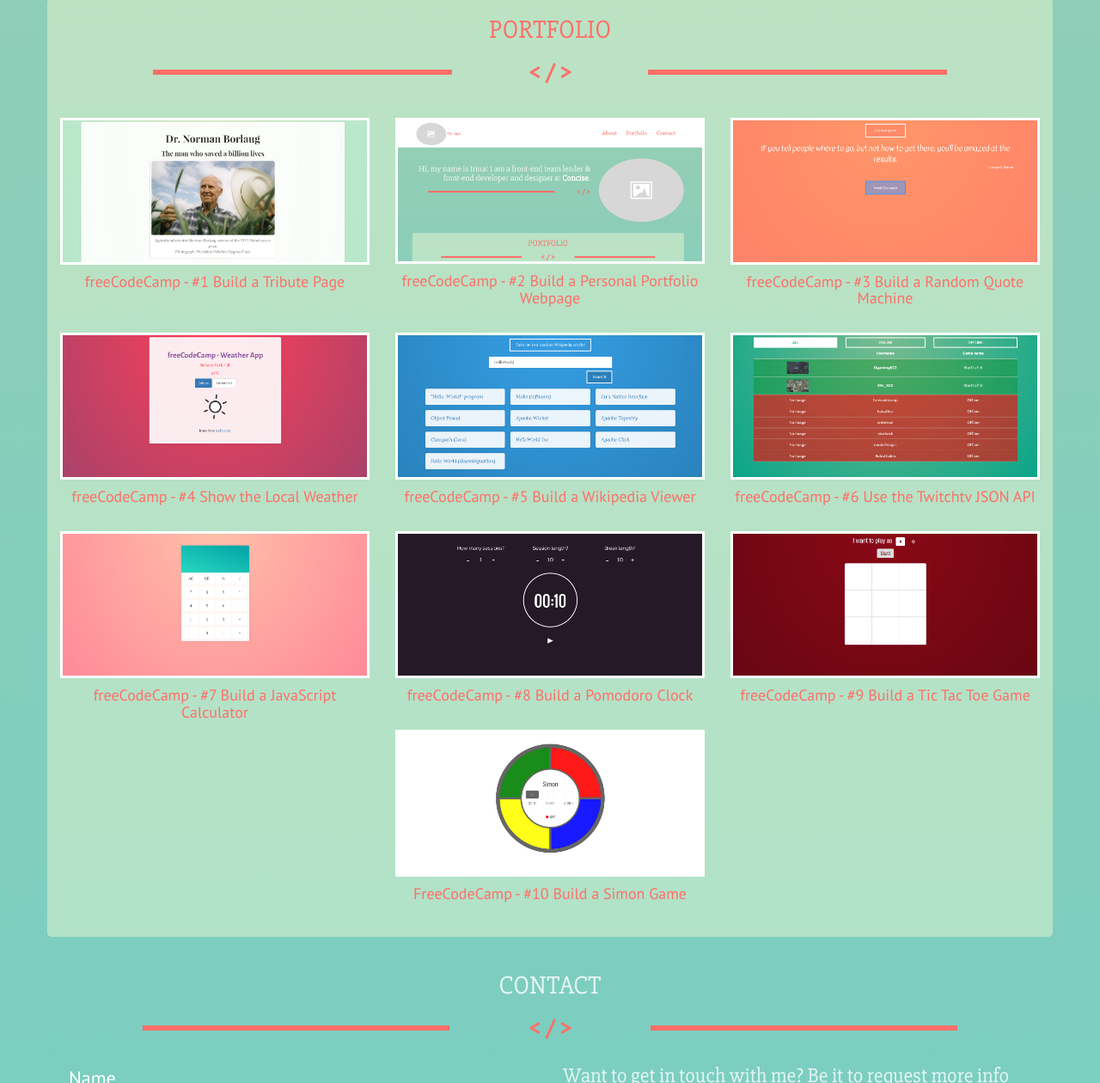
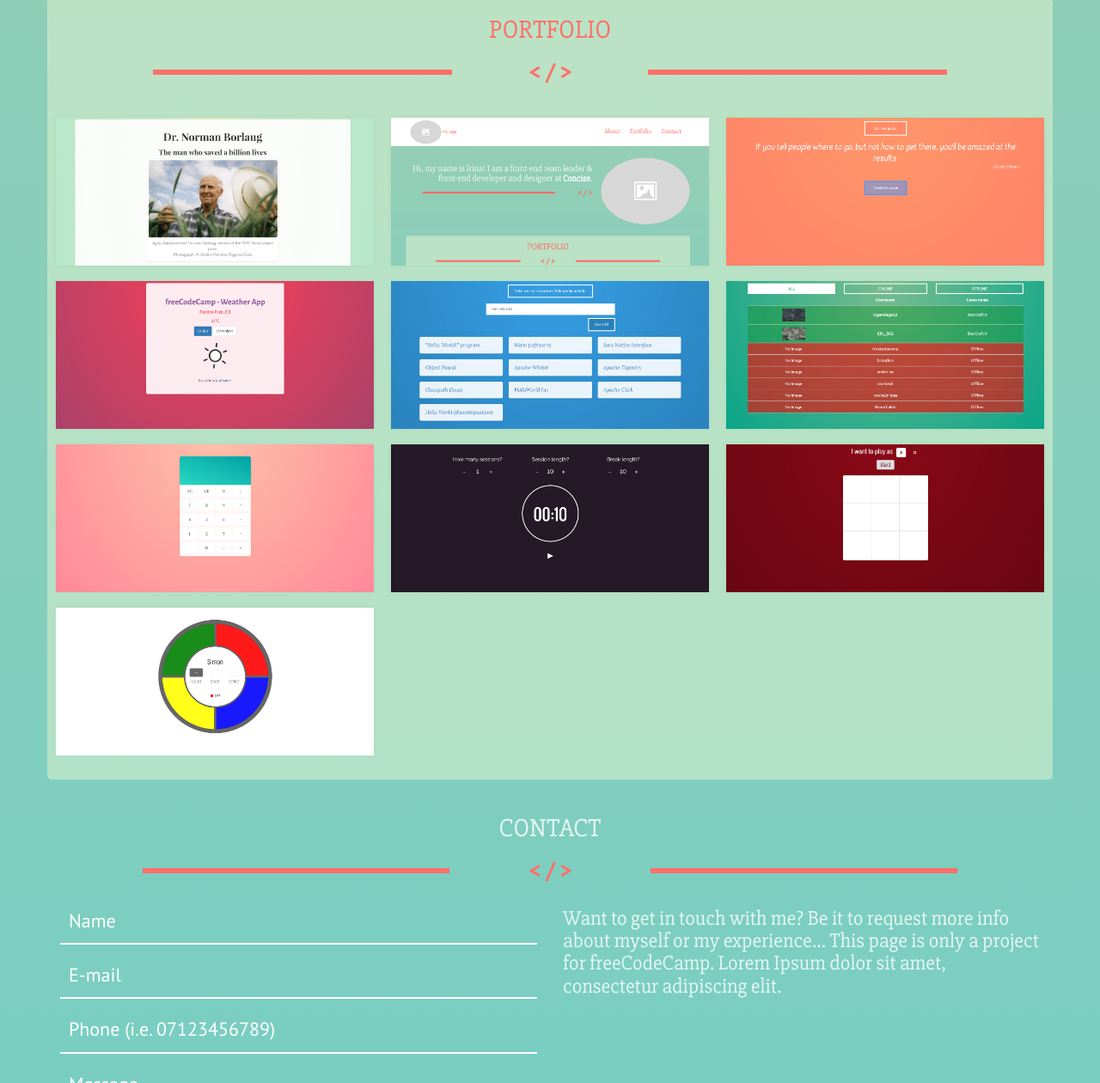
Before and after one commit to irinap13/fcc2-portfolio, a plain HTML site: page index.html in a window 1280 px wide. Shown: the part 460-1720 px from the top of the page at 86% size. Drawn offline with nearby package versions, Linux system fonts and the light colour scheme.

Commit message:
Updated design

```diff
--- a/index.html
+++ b/index.html
@@ -43,46 +43,66 @@
 	<h2 class="text-center">PORTFOLIO</h2>
 	<div class="deco-sign2 text-center"><hr/><span>&lt; / &gt;</span><hr/></div>
 	<div class="row">
-		<a href="http://codepen.io/irinapredescu/full/GqoRrR/" title="freeCodeCamp - #1 Build a Tribute Page" class="col-xs-6 col-md-4" target="_new">
-			<img src="images/1.jpg" alt=""/>
-			<h4>freeCodeCamp - #1 Build a Tribute Page</h4>
+		<div class="content-block col-xs-6 col-md-4">
+			<a href="http://codepen.io/irinapredescu/full/GqoRrR/" title="freeCodeCamp - #1 Build a Tribute Page" class="" target="_new">
+				<img src="images/1.jpg" alt="freeCodeCamp - #1 Build a Tribute Page"/>
+				<h3>freeCodeCamp - #1 <br/><span>Build a Tribute Page</span></h3>
 			</a>
-		<a href="http://codepen.io/irinapredescu/full/XdqQKo/" title="freeCodeCamp - #2 Build a Personal Portfolio Webpage" class="col-xs-6 col-md-4" target="_new">
+		</div>
+		<div class="content-block col-xs-6 col-md-4">
+			<a href="http://codepen.io/irinapredescu/full/XdqQKo/" title="freeCodeCamp - #2 Build a Personal Portfolio Webpage" target="_new">
 				<img src="images/2.jpg" alt="freeCodeCamp - #2 Build a Personal Portfolio Webpage"/>
-			<h4>freeCodeCamp - #2 Build a Personal Portfolio Webpage</h4>
+				<h3>freeCodeCamp - #2 <br/><span>Build a Personal Portfolio Webpage</span></h3>
 			</a>
-		<a href="http://codepen.io/irinapredescu/full/aNPZzr/" title="freeCodeCamp - #3 Build a Random Quote Machine" class="col-xs-6 col-md-4" target="_new">
+		</div>
+		<div class="content-block col-xs-6 col-md-4">
+			<a href="http://codepen.io/irinapredescu/full/aNPZzr/" title="freeCodeCamp - #3 Build a Random Quote Machine" target="_new">
 				<img src="images/3.jpg" alt="freeCodeCamp - #3 Build a Random Quote Machine"/>
-			<h4>freeCodeCamp - #3 Build a Random Quote Machine</h4>
+				<h3>freeCodeCamp - #3 <br/><span>Build a Random Quote Machine</span></h3>
 			</a>
-		<a href="http://codepen.io/irinapredescu/full/qZLeqR/" title="freeCodeCamp - #4 Show the Local Weather" class="col-xs-6 col-md-4" target="_new">
+		</div>
+		<div class="content-block col-xs-6 col-md-4">
+			<a href="http://codepen.io/irinapredescu/full/qZLeqR/" title="freeCodeCamp - #4 Show the Local Weather" target="_new">
 				<img src="images/4.jpg" alt="freeCodeCamp - #4 Show the Local Weather"/>
-			<h4>freeCodeCamp - #4 Show the Local Weather</h4>
+				<h3>freeCodeCamp - #4 <br/><span>Show the Local Weather</span></h3>
 			</a>
-		<a href="http://codepen.io/irinapredescu/full/RadvYE/" title="freeCodeCamp - #5 Build a Wikipedia Viewer" class="col-xs-6 col-md-4" target="_new">
+		</div>
+		<div class="content-block col-xs-6 col-md-4">
+			<a href="http://codepen.io/irinapredescu/full/RadvYE/" title="freeCodeCamp - #5 Build a Wikipedia Viewer" target="_new">
 				<img src="images/5.jpg" alt="freeCodeCamp - #5 Build a Wikipedia Viewer"/>
-			<h4>freeCodeCamp - #5 Build a Wikipedia Viewer</h4>
+				<h3>freeCodeCamp - #5 <br/><span>Build a Wikipedia Viewer</span></h3>
 			</a>
-		<a href="http://codepen.io/irinapredescu/full/PzYKbr/" title="freeCodeCamp - #6 Use the Twitchtv JSON API" class="col-xs-6 col-md-4" target="_new">
+		</div>
+		<div class="content-block col-xs-6 col-md-4">
+			<a href="http://codepen.io/irinapredescu/full/PzYKbr/" title="freeCodeCamp - #6 Use the Twitchtv JSON API" target="_new">
 				<img src="images/6.jpg" alt="freeCodeCamp - #6 Use the Twitchtv JSON API"/>
-			<h4>freeCodeCamp - #6 Use the Twitchtv JSON API</h4>
+				<h3>freeCodeCamp - #6 <br/><span>Use the Twitchtv JSON API</span></h3>
 			</a>
-		<a href="http://codepen.io/irinapredescu/full/wWKZLQ/" title="freeCodeCamp - #7 Build a JavaScript Calculator" class="col-xs-6 col-md-4" target="_new">
+		</div>
+		<div class="content-block col-xs-6 col-md-4">
+			<a href="http://codepen.io/irinapredescu/full/wWKZLQ/" title="freeCodeCamp - #7 Build a JavaScript Calculator" target="_new">
 				<img src="images/7.jpg" alt="freeCodeCamp - #7 Build a JavaScript Calculator"/>
-			<h4>freeCodeCamp - #7 Build a JavaScript Calculator</h4>
+				<h3>freeCodeCamp - #7 <br/><span>Build a JavaScript Calculator</span></h3>
 			</a>
-		<a href="http://codepen.io/irinapredescu/full/gMPzZX/" title="freeCodeCamp - #8 Build a Pomodoro Clock" class="col-xs-6 col-md-4" target="_new">
+		</div>
+		<div class="content-block col-xs-6 col-md-4">
+			<a href="http://codepen.io/irinapredescu/full/gMPzZX/" title="freeCodeCamp - #8 Build a Pomodoro Clock" target="_new">
 				<img src="images/8.jpg" alt="freeCodeCamp - #8 Build a Pomodoro Clock"/>
-			<h4>freeCodeCamp - #8 Build a Pomodoro Clock</h4>
+				<h3>freeCodeCamp - #8 <br/><span>Build a Pomodoro Clock</span></h3>
 			</a>
-		<a href="http://codepen.io/irinapredescu/full/XKXyme/" title="freeCodeCamp - #9 Build a Tic Tac Toe Game" class="col-xs-6 col-md-4" target="_new">
+		</div>
+		<div class="content-block col-xs-6 col-md-4">
+			<a href="http://codepen.io/irinapredescu/full/XKXyme/" title="freeCodeCamp - #9 Build a Tic Tac Toe Game" target="_new">
 				<img src="images/9.jpg" alt="freeCodeCamp - #9 Build a Tic Tac Toe Game"/>
-			<h4>freeCodeCamp - #9 Build a Tic Tac Toe Game</h4>
+				<h3>freeCodeCamp - #9 <br/><span>Build a Tic Tac Toe Game</span></h3>
 			</a>
-		<a href="http://codepen.io/irinapredescu/full/VjaxZJ/" title="FreeCodeCamp - #10 Build a Simon Game" class="col-xs-6 col-md-4" target="_new">
+		</div>
+		<div class="content-block col-xs-6 col-md-4">
+			<a href="http://codepen.io/irinapredescu/full/VjaxZJ/" title="FreeCodeCamp - #10 Build a Simon Game" target="_new">
 				<img src="images/10.jpg" alt="FreeCodeCamp - #10 Build a Simon Game"/>
-			<h4>FreeCodeCamp - #10 Build a Simon Game</h4>
+				<h3>FreeCodeCamp - #10<br/><span> Build a Simon Game</span></h3>
 			</a>
+		</div>
 	</div>
 </div>
 <div class="container" id="contact">
--- a/style.sass
+++ b/style.sass
@@ -53,16 +53,44 @@ body
 			hr
 				background-color: #FF6F69
 				border-color: #FF6F69
+		.content-block
+			margin: 0
+			padding: 10px
+			height: 190px
 		a
+			position: relative
+			box-shadow: 0 0 5px rgba(#000,.05)
 			&:link,&:visited,&:hover,&:active
-				margin: 10px 0
-				color: #FF6F69
-				text-align: center
+				color: #fff
 				text-decoration: none
-				display: inline-block
-				img
-					max-width: 100%
-					border: 3px solid #fff
+				display: block
+			img
+				max-width: 100%
+				//border: 3px solid #fff
+			h3
+				position: absolute
+				top: 0px
+				left: 10px
+				color: #fff
+				display: none
+				margin-top: 10px
+				span
+					font-weight: bold
+					font-size: .85em
+			&:hover
+				h3
+					display: block
+					z-index: 10
+				&:after
+					content: ''
+					display: block
+					position: absolute
+					top: 0
+					right: 0
+					bottom: 0
+					left: 0
+					z-index: 5
+					background-color: rgba(#000,.5)
 
 	&#contact
 		input, textarea
```
Also changed, not shown: style.min.css. Lines whose indentation alone changed are shown as unchanged.
